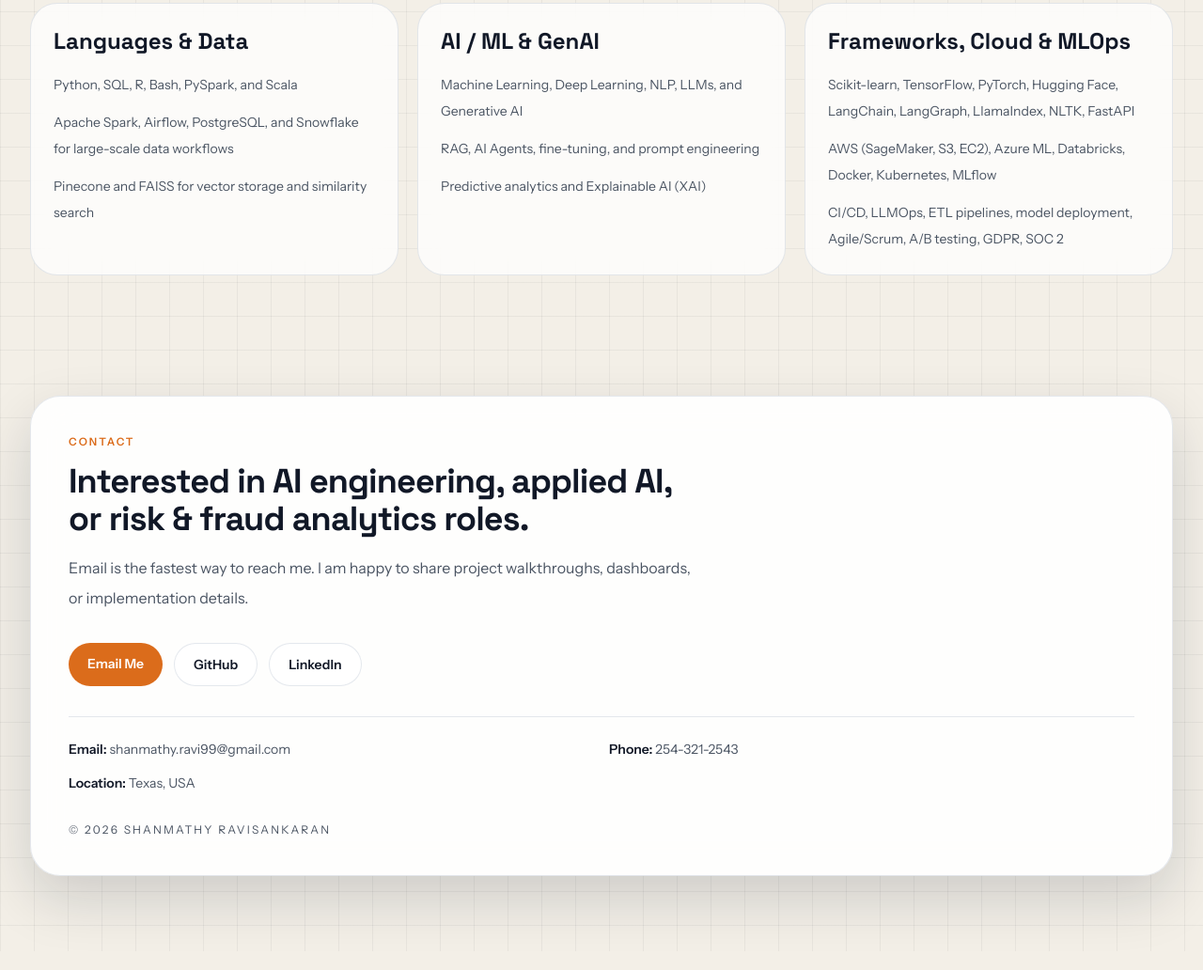
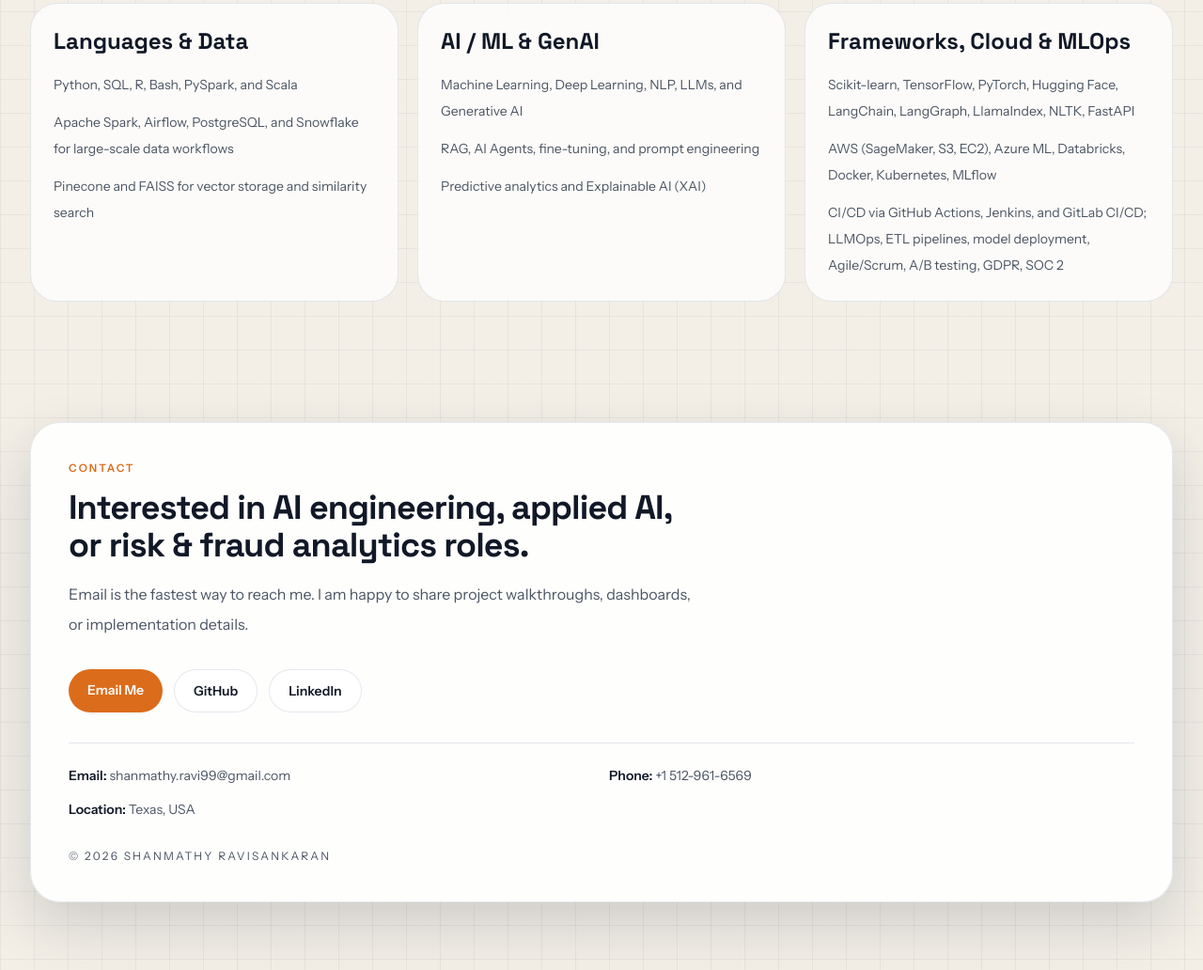
Before and after one commit to shanmathy-ravisankaran/portfolio, a plain HTML site: page index.html in a window 1280 px wide. Shown: the part 5532-6564 px from the top of the page at 94% size. Drawn offline with nearby package versions, Linux system fonts and the light colour scheme.

Commit message:
Update contact information and CI/CD details

```diff
--- a/index.html
+++ b/index.html
@@ -745,7 +745,7 @@
           <ul class="mt-4 space-y-3 text-sm leading-7 text-[color:var(--muted)]">
             <li>Scikit-learn, TensorFlow, PyTorch, Hugging Face, LangChain, LangGraph, LlamaIndex, NLTK, FastAPI</li>
             <li>AWS (SageMaker, S3, EC2), Azure ML, Databricks, Docker, Kubernetes, MLflow</li>
-            <li>CI/CD, LLMOps, ETL pipelines, model deployment, Agile/Scrum, A/B testing, GDPR, SOC 2</li>
+            <li>CI/CD via GitHub Actions, Jenkins, and GitLab CI/CD; LLMOps, ETL pipelines, model deployment, Agile/Scrum, A/B testing, GDPR, SOC 2</li>
           </ul>
         </article>
       </div>
@@ -788,7 +788,7 @@
 
         <div class="mt-8 grid gap-4 border-t border-[color:var(--line)] pt-6 text-sm text-[color:var(--muted)] sm:grid-cols-2">
           <p><span class="font-semibold text-[color:var(--text)]">Email:</span> <span id="emailText">shanmathy.ravi99@gmail.com</span></p>
-          <p><span class="font-semibold text-[color:var(--text)]">Phone:</span> 254-321-2543</p>
+          <p><span class="font-semibold text-[color:var(--text)]">Phone:</span> +1 512-961-6569</p>
           <p><span class="font-semibold text-[color:var(--text)]">Location:</span> Texas, USA</p>
         </div>
 
```
